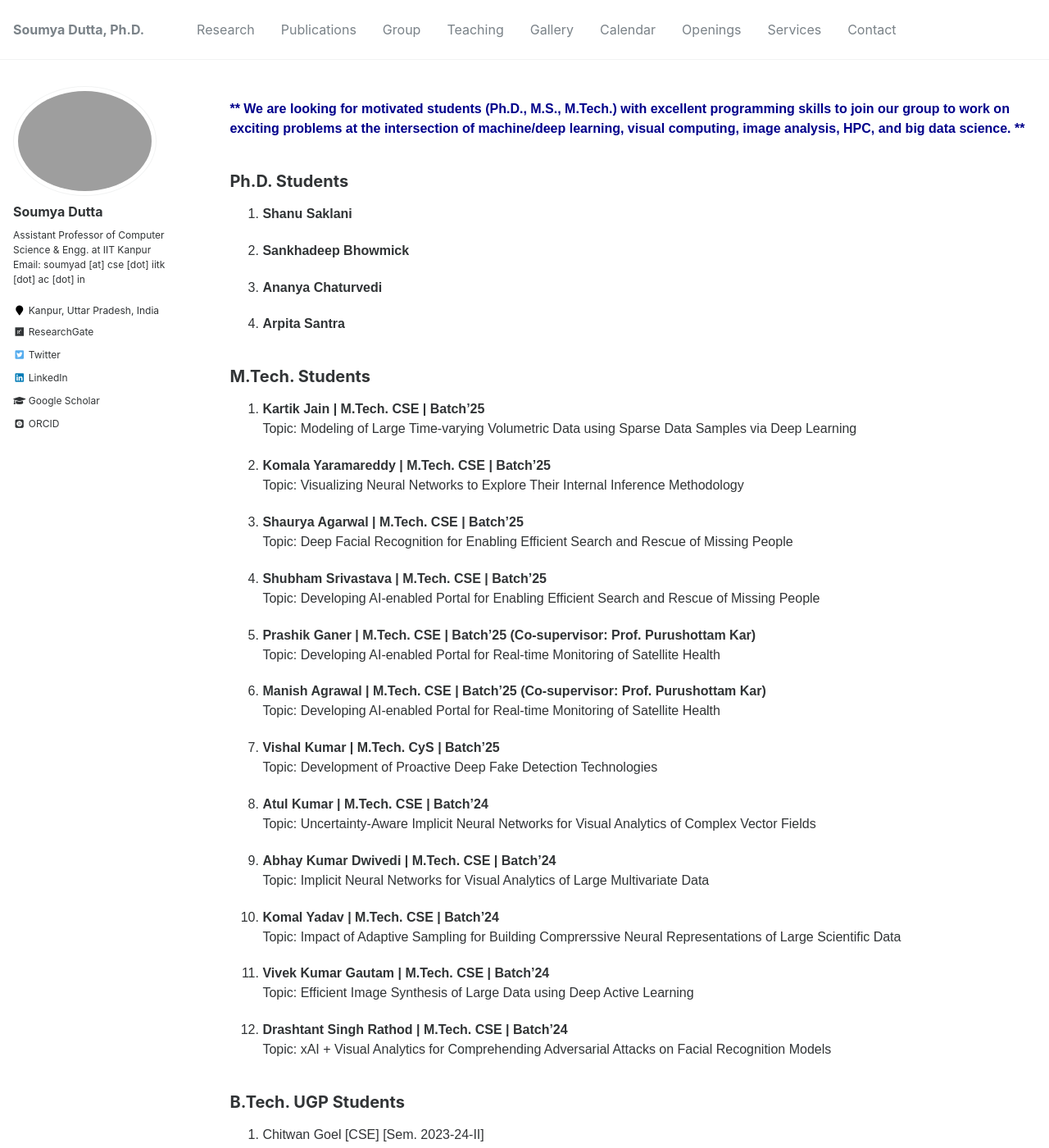
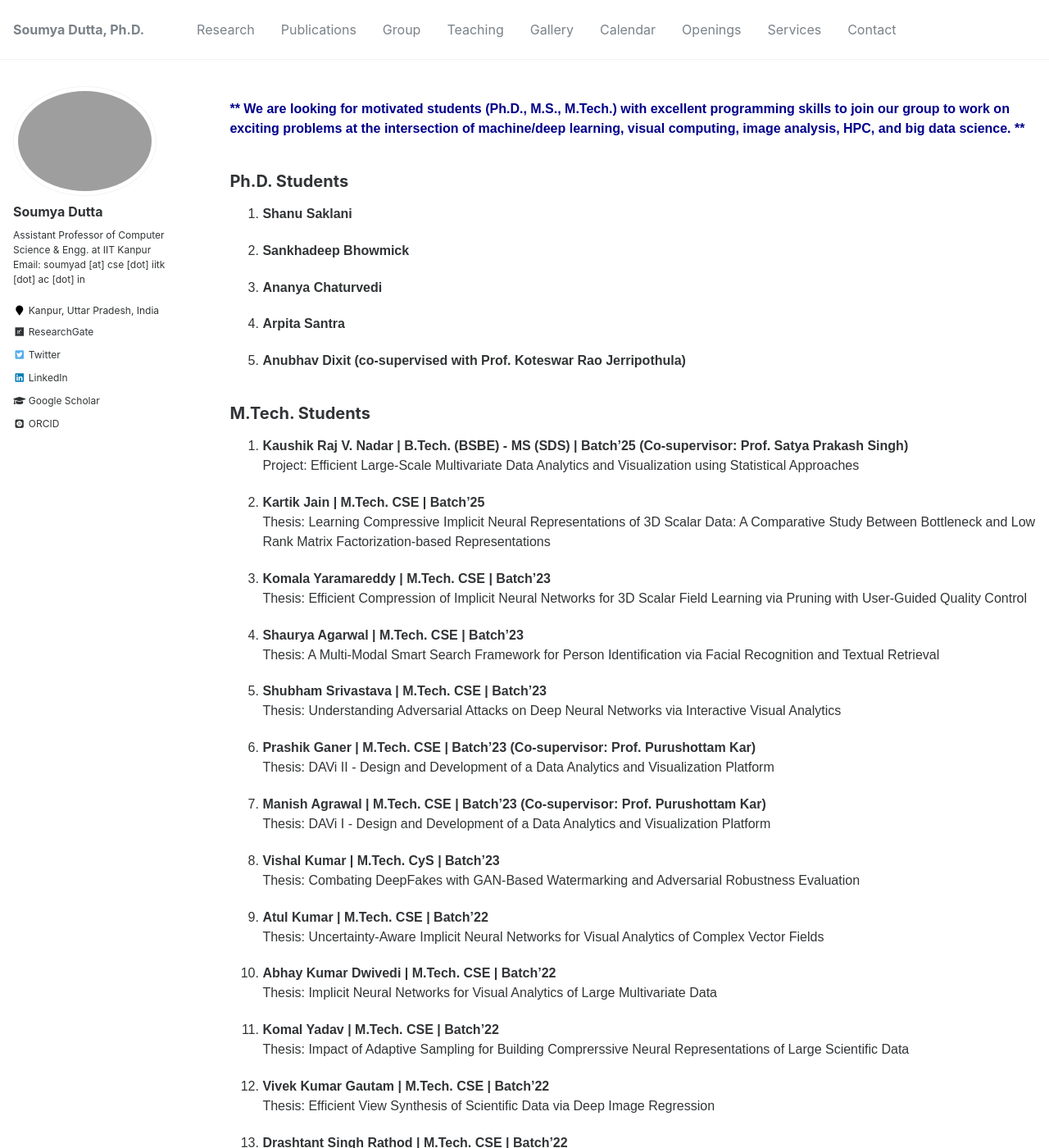
Before and after one commit to soumyadutta-cse/soumyadutta-cse.github.io, a Jekyll site: the page built from _pages/group.md, in a window 1280 px wide and 1400 px high. Shown: the whole window at 82% size. Built offline with Jekyll 4.4.1, drawn with Linux system fonts in a browser that asks for light colours; some web fonts are replaced; some of the changed text lies outside the part shown.

Commit message:
update group

```diff
--- a/_pages/group.md
+++ b/_pages/group.md
@@ -79,7 +79,6 @@ html {
 
 <!-- <div class="row">
 
-
   <div class="column">
     <div class="card">
       <center><img src="/images/shanu.png" alt="shanu" style="width:70%"></center>
@@ -102,76 +101,96 @@ html {
 
 4. <b>Arpita Santra</b> <br>
 
+5. <b>Anubhav Dixit (co-supervised with Prof. Koteswar Rao Jerripothula)</b> <br>
 
-<!-- <h2 style="text-align:left">MSR Students</h2>
 
-1. <b>Indraneel Rajeevan | MSR CSE | Batch'26</b> <br>
-Topic: Understanding Loss Landscape of Neural Networks -->
+<!-- <h2 style="text-align:left">MSR Students</h2> -->
 
 
 <h2 style="text-align:left">M.Tech. Students</h2>
 
+13. <b>Kaushik Raj V. Nadar | B.Tech. (BSBE) - MS (SDS) | Batch'25  (Co-supervisor: Prof. Satya Prakash Singh) </b><br>
+Project: Efficient Large-Scale Multivariate Data Analytics and Visualization using
+Statistical Approaches
+
 12. <b>Kartik Jain | M.Tech. CSE | Batch'25</b> <br>
-Topic: Modeling of Large Time-varying Volumetric Data using Sparse Data Samples via Deep Learning
+Thesis: Learning Compressive Implicit Neural Representations of 3D Scalar Data: A Comparative Study Between Bottleneck and Low Rank Matrix Factorization-based Representations
 
-11. <b>Komala Yaramareddy | M.Tech. CSE | Batch'25</b> <br>
-Topic: Visualizing Neural Networks to Explore Their Internal Inference Methodology
+11. <b>Komala Yaramareddy | M.Tech. CSE | Batch'23</b> <br>
+Thesis: Efficient Compression of Implicit Neural Networks for 3D Scalar Field Learning via Pruning with User-Guided Quality Control
 
-10. <b>Shaurya Agarwal | M.Tech. CSE | Batch'25</b> <br>
-Topic: Deep Facial Recognition for Enabling Efficient Search and Rescue of Missing People
+10. <b>Shaurya Agarwal | M.Tech. CSE | Batch'23</b> <br>
+Thesis: A Multi-Modal Smart Search Framework for Person Identification via Facial Recognition and Textual Retrieval
 
-9. <b>Shubham Srivastava | M.Tech. CSE | Batch'25</b> <br>
-Topic: Developing AI-enabled Portal for Enabling Efficient Search and Rescue of Missing People
+9. <b>Shubham Srivastava | M.Tech. CSE | Batch'23</b> <br>
+Thesis: Understanding Adversarial Attacks on Deep Neural Networks via Interactive Visual Analytics
 
-8. <b>Prashik Ganer | M.Tech. CSE | Batch'25 (Co-supervisor: Prof. Purushottam Kar)</b> <br>
-Topic: Developing AI-enabled Portal for Real-time Monitoring of Satellite Health
+8. <b>Prashik Ganer | M.Tech. CSE | Batch'23 (Co-supervisor: Prof. Purushottam Kar)</b> <br>
+Thesis: DAVi II - Design and Development of a Data Analytics and Visualization Platform
 
-7. <b>Manish Agrawal | M.Tech. CSE | Batch'25 (Co-supervisor: Prof. Purushottam Kar)</b> <br>
-Topic: Developing AI-enabled Portal for Real-time Monitoring of Satellite Health
+7. <b>Manish Agrawal | M.Tech. CSE | Batch'23 (Co-supervisor: Prof. Purushottam Kar)</b> <br>
+Thesis: DAVi I - Design and Development of a Data Analytics and Visualization Platform
 
-6. <b>Vishal Kumar | M.Tech. CyS | Batch'25</b> <br>
-Topic: Development of Proactive Deep Fake Detection Technologies
+6. <b>Vishal Kumar | M.Tech. CyS | Batch'23</b> <br>
+Thesis: Combating DeepFakes with GAN-Based Watermarking and Adversarial Robustness Evaluation
 
-5. <b>Atul Kumar | M.Tech. CSE | Batch'24</b> <br>
-Topic: Uncertainty-Aware Implicit Neural Networks for Visual Analytics of Complex Vector Fields
+5. <b>Atul Kumar | M.Tech. CSE | Batch'22</b> <br>
+Thesis: Uncertainty-Aware Implicit Neural Networks for Visual Analytics of Complex Vector Fields
 
-4. <b>Abhay Kumar Dwivedi | M.Tech. CSE | Batch'24</b> <br>
-Topic: Implicit Neural Networks for Visual Analytics of Large Multivariate Data
+4. <b>Abhay Kumar Dwivedi | M.Tech. CSE | Batch'22</b> <br>
+Thesis: Implicit Neural Networks for Visual Analytics of Large Multivariate Data
 
-3. <b>Komal Yadav | M.Tech. CSE | Batch'24</b> <br>
-Topic: Impact of Adaptive Sampling for Building Comprerssive Neural Representations of Large Scientific Data
+3. <b>Komal Yadav | M.Tech. CSE | Batch'22</b> <br>
+Thesis: Impact of Adaptive Sampling for Building Comprerssive Neural Representations of Large Scientific Data
 
-2. <b>Vivek Kumar Gautam | M.Tech. CSE | Batch'24</b> <br>
-Topic: Efficient Image Synthesis of Large Data using Deep Active Learning
+2. <b>Vivek Kumar Gautam | M.Tech. CSE | Batch'22</b> <br>
+Thesis: Efficient View Synthesis of Scientific Data via Deep Image Regression
 
-1. <b>Drashtant Singh Rathod | M.Tech. CSE | Batch'24</b> <br>
-Topic: xAI + Visual Analytics for Comprehending Adversarial Attacks on Facial Recognition Models
-
+1. <b>Drashtant Singh Rathod | M.Tech. CSE | Batch'22</b> <br>
+Project: Understanding Adversarial Attacks using Techniques of Explainability and Interactive Visual Analytics
 
 
 <h2 style="text-align:left">B.Tech. UGP Students</h2>
 
-11. Chitwan Goel [CSE] [Sem. 2023-24-II]<br>
+20. Hardik Jindal [EE] <br>
+    Project Title: MRL for Multiresolution Image Synthesis
+19. Chitwan Goel [CSE] <br>
+    Project Title: Local Latent Space Modeling of Multivariate Data for Feature analysis and Data Reduction
+18. Tamidala Venkata Sai Pawan Chanukya Reddy [CSE] <br>
+    Project Title: Visual Analysis of Optimization and Generalization in Neural Networks
+17. Raghav Manglik [CSE] <br>
+    Project Title: Bidirectional Generative Modelling for Transfer Function-Aware Explorable View Synthesis of 3D Data
+16. Shrilakshmi S K [CSE] <br>
+    Project Title: Autoencoder-Based Local Latent Modeling for Ensemble Data Compression and Feature Analysis
+15. Palak Mishra [SDS] <br>
+    Project Title: Efficient 3D Data Summarization and Recovery via Void-and-Cluster Sampling and Neural Network-based Reconstruction
+14. Manasvi Jain [CSE] <br>
+    Project Title: Local Latent Representations for Compressed and Interpretable 3D Scalar Data Analysis
+13. Depanshu Sahu [CSE] <br>
+    Project Title: In-Situ Copula Modeling for Large-Scale Simulations
+12. Aarish Muhammad Khan [CE] <br>
+    Project Title: Distribution Parameter Compression with SIREN
+11. Chitwan Goel [CSE] <br>
     Project Title: Representing Large 3D Volumetric Data using Uncertainty-Aware Deep Learning Models
-10. Shrey Bansal [CSE] [Sem. 2023-24-II]<br>
+10. Shrey Bansal [CSE] <br>
     Project Title: Representing Large 3D Volumetric Data using Uncertainty-Aware Deep Learning Models
-9. Aditya Bangar [CSE] [Sem. 2023-24-II]<br>
+9. Aditya Bangar [CSE] <br>
     Project Title: Uncertainty Aware Affective Behavior Analysis: Baseline Setup
-8. Ahmad Amaan [ME] [Sem. 2023-24-II]<br>
+8. Ahmad Amaan [ME] <br>
     Project Title: Evaluating Generative Models for Volume Visualization
-7. Yerusu Dharini Reddy [EE] [Sem. 2023-24-II]<br>
+7. Yerusu Dharini Reddy [EE] <br>
     Project Title: Evaluating CoordNet for Diverse Visualization Generation Tasks
-6. Navya [EE] [Sem. 2023-24-II]<br>
+6. Navya [EE] <br>
     Project Title: Evaluating CoordNet for Diverse Visualization Generation Tasks
-5. Rashmi G R [CSE] [Sem. 2023-24-I]<br>
+5. Rashmi G R [CSE] <br>
     Project Title: Frailty Data Analysis and Visualization
-4. Ayush Kumar (EE) [Sem. 2022-23-II]<br>
+4. Ayush Kumar [EE] <br>
     Project Title: Visualizing Impact of Uncertainty and Adversarial Attack on Deep Classifier Models
-3. Yashwant Mahajan (EE) [Sem. 2022-23-II]<br>
+3. Yashwant Mahajan [EE] <br>
     Project Title: Visualizing Impact of Uncertainty and Adversarial Attack on Deep Classifier Models
-2. Faheem Nizar (EE) [Sem. 2022-23-II]<br>
+2. Faheem Nizar [EE] <br>
     Project Title: Exploring Uncertainty in Deep Learning Models using Interactive Visual Analytics
-1. Ahmad Amaan (ME) [Sem. 2022-23-II]<br>
+1. Ahmad Amaan [ME] <br>
     Project Title: Estimation and Visual Analytics of Uncertainty in Deep Image Synthesizing Models
 
 <h2 style="text-align:left">SURGE Students</h2>
@@ -185,12 +204,4 @@ Topic: xAI + Visual Analytics for Comprehending Adversarial Attacks on Facial Re
       <li><span style="color:blue;">Dr. Elizabeth and Dr. Varkey Cherian Award for Best Project</span>
 
 
-<!-- <h2 style="text-align:left">B. Tech./B.S. Students</h2>
-
-7. Divyansh Verma (Mathematics)
-6. Tanmey Agarwal (Mathematics)
-5. Tejus Khandelwal (Mathematics)
-4. Shlok Mishra (Statistics and Data Science)
-3. Faheem Nizar (EE)
-2. Paritosh Pankaj (Statistics and Data Science)
-1. Abhijeet Agarwal (EE) -->
+<!-- <h2 style="text-align:left">B. Tech./B.S. Students</h2> -->
```
